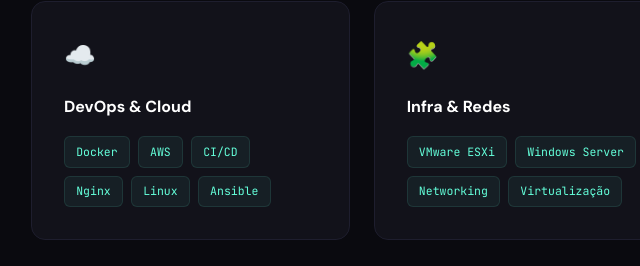
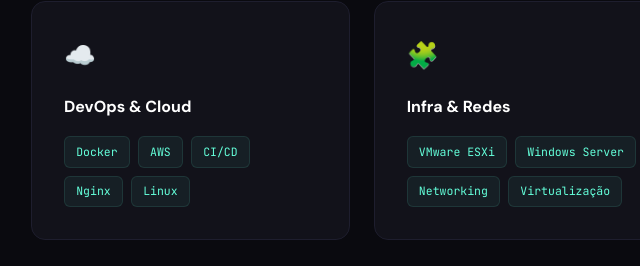
Before and after one commit to Jhonmacc/Jhonmacc.github.io, a plain HTML site: page index.html in a window 1280 px wide. Shown: the part 1996-2262 px from the top of the page, 107-747 px from the left. Drawn offline with nearby package versions, Linux system fonts and the light colour scheme.

Commit message:
Remove Ansible skill tag from index.html
Removed Ansible skill tag from the skills section.

```diff
--- a/index.html
+++ b/index.html
@@ -564,7 +564,6 @@ footer {
         <span class="skill-tag">CI/CD</span>
         <span class="skill-tag">Nginx</span>
         <span class="skill-tag">Linux</span>
-        <span class="skill-tag">Ansible</span>
       </div>
     </div>
     <div class="skill-group reveal">
```
